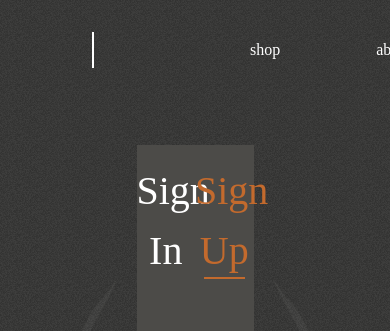
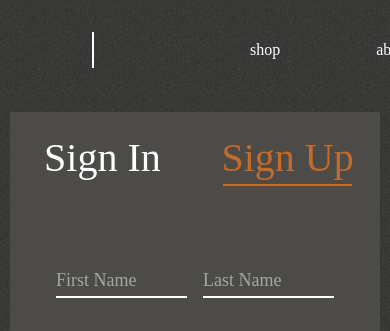
Before and after one commit to machadinhos/invernspirit-fe-remake, a SvelteKit app: page /sign-up in a window 390 px wide. Shown: the top 331 px of the page. Built offline with nearby package versions, Linux system fonts and the light colour scheme; some icons are missing; a web font is replaced by a local one.

Commit message:
make auth pages mobile friendly

```diff
--- a/src/routes/(auth)/+layout.svelte
+++ b/src/routes/(auth)/+layout.svelte
@@ -10,14 +10,16 @@
   let selected = $derived($page.url.pathname.slice(1));
 </script>
 
-<div class="flex h-full w-full items-center justify-center">
-  <div class="flex h-[80%] w-[30%] flex-col items-center bg-background">
+<div class="flex h-full w-full justify-center">
+  <div
+    class="mt-10 flex h-fit w-[95%] flex-col items-center bg-background sm:w-[80%] md:w-[65%] lg:w-[50%] xl:w-[30%]"
+  >
     <div class="relative w-full">
-      <ul class="mt-4 flex w-full">
+      <ul class="flex w-full">
         <li class="w-1/2 text-center" style="font-size: 2.5rem">
           <a
             href="/sign-in"
-            class="block w-full transition-colors duration-500 {selected ===
+            class="block w-full pt-4 transition-colors duration-500 {selected ===
             'sign-in'
               ? 'text-primary'
               : ''}"
@@ -28,7 +30,7 @@
         <li class="w-1/2 text-center" style="font-size: 2.5rem">
           <a
             href="/sign-up"
-            class="block w-full transition-colors duration-500 {selected ===
+            class="block w-full pt-4 transition-colors duration-500 {selected ===
             'sign-up'
               ? 'text-primary'
               : ''}"
--- a/src/routes/(auth)/sign-in/+page.svelte
+++ b/src/routes/(auth)/sign-in/+page.svelte
@@ -35,7 +35,7 @@
   }
 </script>
 
-<form class="w-full gap-6 pt-10" onsubmit={submitSignIn}>
+<form class="mb-8 w-full gap-6 pt-10" onsubmit={submitSignIn}>
   {#each ["email", "password"] as fieldName}
     <div class="w-full">
       <TextInput
--- a/src/routes/(auth)/sign-up/+page.svelte
+++ b/src/routes/(auth)/sign-up/+page.svelte
@@ -62,7 +62,7 @@
   }
 </script>
 
-<form class="w-full gap-6 pt-10" onsubmit={submitSignUp}>
+<form class="mb-8 w-full gap-6 pt-10" onsubmit={submitSignUp}>
   <div class="flex w-full gap-4">
     {#each ["firstName", "lastName"] as fieldName}
       <div class="w-1/2">
```
